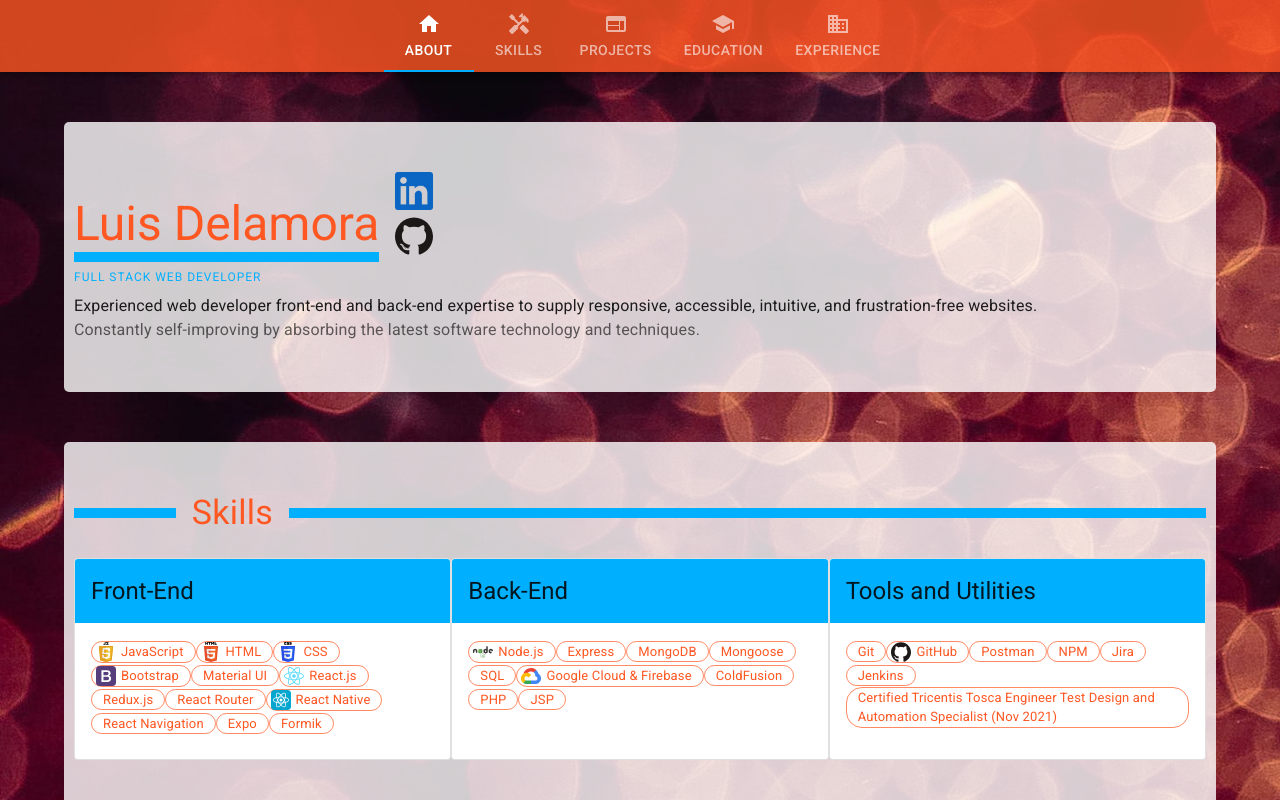
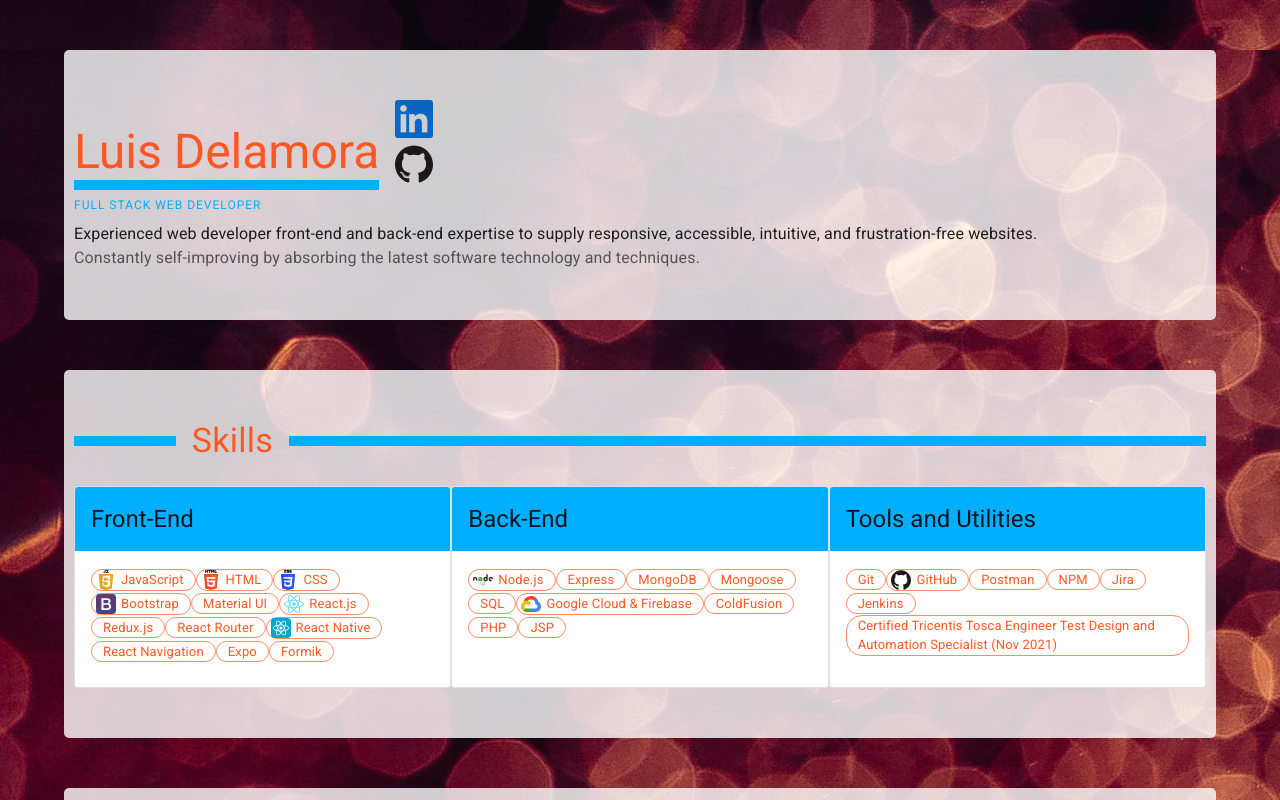
Before and after one commit to eccos/portfolio, a React (Create React App) app: page / in a window 1280 px wide. Shown: the top 800 px of the page. Built offline with nearby package versions, Linux system fonts and the light colour scheme; a web font is replaced by a local one.

Commit message:
rm top nav until anchor issue is fixed

```diff
--- a/src/App.js
+++ b/src/App.js
@@ -31,7 +31,7 @@ export default function App() {
 
   return (
     <>
-      {!isSmallScreen && <FixedTopNav sections={sections} />}
+      {/* {!isSmallScreen && <FixedTopNav sections={sections} />} */}
       <Container
         id="sections-container"
         my={5}
```
